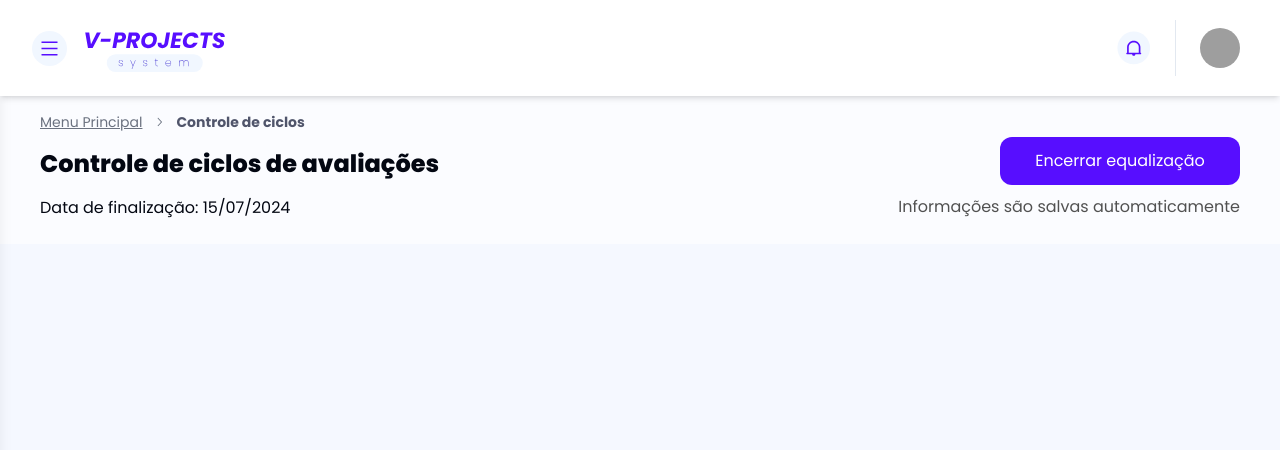
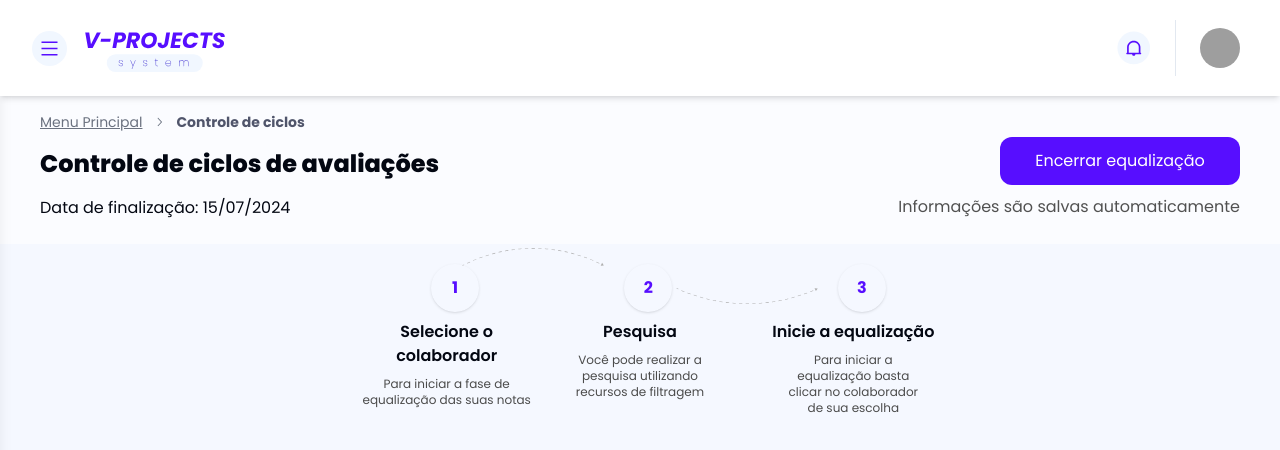
Before and after one commit to ericlbarreto/vprojects-web, a React (Vite) app: page /controle-de-ciclo in a window 1280 px wide. Shown: the top 450 px of the page. Built offline with nearby package versions, Linux system fonts and the light colour scheme; sample sign-in values are in the browser's storage; grey boxes are pictures that could not be loaded.

Commit message:
feat/adding the cycle control tutorial

```diff
--- a/src/components/tutorialPartner.tsx
+++ b/src/components/tutorialPartner.tsx
@@ -3,33 +3,52 @@ import LinhaCima from "../assets/linhaTutCima.svg";
 import BolinhaNum from "./ui/bolinhanum";
 
 function TutorialPartner() {
+    return (
+        <div className="grid grid-cols-9 px-80 pt-2">
 
-    return(
-        <div className=" flex flex-col justify-center items-center ">
-            <div className="flex gap-3 mx-12">
-                <div className="p-0"><BolinhaNum num={"1"} /></div>
-                <div><img className="pb-7" src={LinhaCima} alt="Linha curvada para cima" /></div>
-                <div><BolinhaNum num={"2"} /></div>
-                <div><img className="pt-7" src={LinhaBaixo} alt="Linha curvada para baixo" /></div>
-                <div><BolinhaNum num={"3"} /></div>
+            <div className="col-span-1 col-start-2 ml-10 mt-4 mb-2">
+                <BolinhaNum num={"1"} />
             </div>
-            <div className="flex justify-between">
-                <div className="gap-y-2">
-                    <p className="font-semibold">Selecione o colaborador</p>
-                    <p className="text-[#4b4b4b] text-xs"> Para iniciar a fase de equalização das suas notas</p>
-                </div>
-                <div className="gap-y-2">
-                    <p className="font-semibold">Pesquisa</p>
-                    <p className="text-[#4b4b4b] text-xs"> Você pode realizar a pesquisa utilizando recursos de filtragem</p>
-                </div>
-                <div className="gap-y-2 ">
-                    <p className="font-semibold">Inicie a equalização</p>
-                    <p className="text-[#4b4b4b] text-xs">Para iniciar a equalização basta clicar no colaborador de sua escolha</p>
-                </div>
+
+            <div className="col-span-2 mb-6">
+                <img src={LinhaCima} alt="Linha curvada para cima" />
             </div>
+
+            <div className="col-span-1 ml-5 mt-4  mb-2">
+                <BolinhaNum num={"2"} />
+            </div>
+
+            <div className="col-span-2 mt-10">
+                <img src={LinhaBaixo} alt="Linha curvada para baixo" />
+            </div>
+
+            <div className="col-span-1 ml-5 mt-4  mb-2">
+                <BolinhaNum num={"3"} />
+            </div>
+
+            <div className="col-span-3 col-start text-center ml-10 flex flex-col gap-2">
+                <p className="font-semibold">Selecione o colaborador</p>
+                <p className="text-[#4b4b4b] text-xs ">
+                    Para iniciar a fase de equalização das suas notas
+                </p>
+            </div>
+
+            <div className="col-span-3 text-center flex flex-col gap-2">
+                <p className="font-semibold">Pesquisa</p>
+                <p className="text-[#4b4b4b] text-xs px-10">
+                    Você pode realizar a pesquisa utilizando recursos de filtragem
+                </p>
+            </div>
+
+            <div className="col-span-3 text-center flex flex-col gap-2">
+                <p className="font-semibold">Inicie a equalização</p>
+                <p className="text-[#4b4b4b] text-xs px-9">
+                Para iniciar a equalização basta clicar no colaborador de sua escolha
+                </p>
+            </div>
+
         </div>
     );
-
-};
+}
 
 export default TutorialPartner;
--- a/src/pages/CycleControl.tsx
+++ b/src/pages/CycleControl.tsx
@@ -2,13 +2,14 @@ import SubHeaderEqualization from "@/components/subHeaderCycleControl";
 import TutorialPartner from "@/components/tutorialPartner";
 
 function CycleControl() {
-    return(
+    return (
         <div className="h-full bg-azulBackground">
-            <SubHeaderEqualization/>
-            <TutorialPartner/>
+            <div className="h-36">
+                <SubHeaderEqualization />
+            </div>
+            <TutorialPartner />
         </div>
     );
-
 }
 
-export default CycleControl
+export default CycleControl;
```
